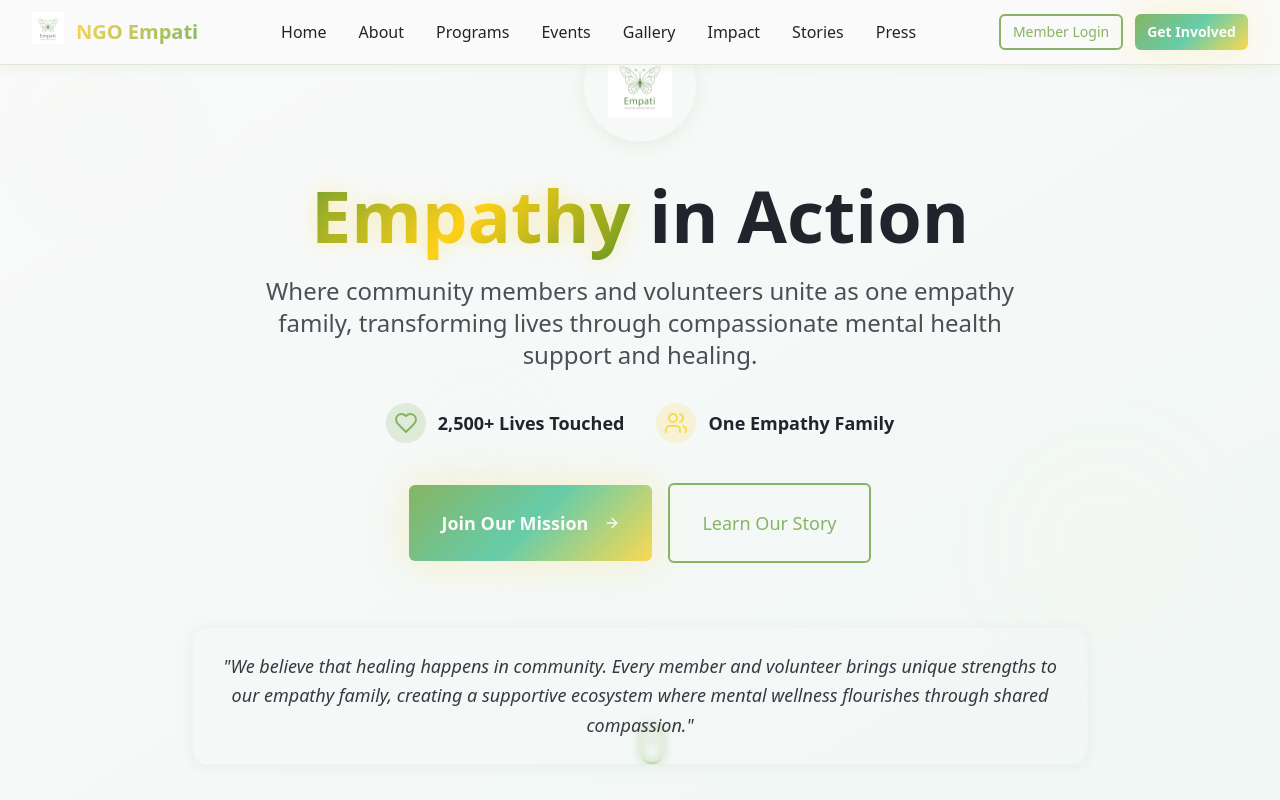
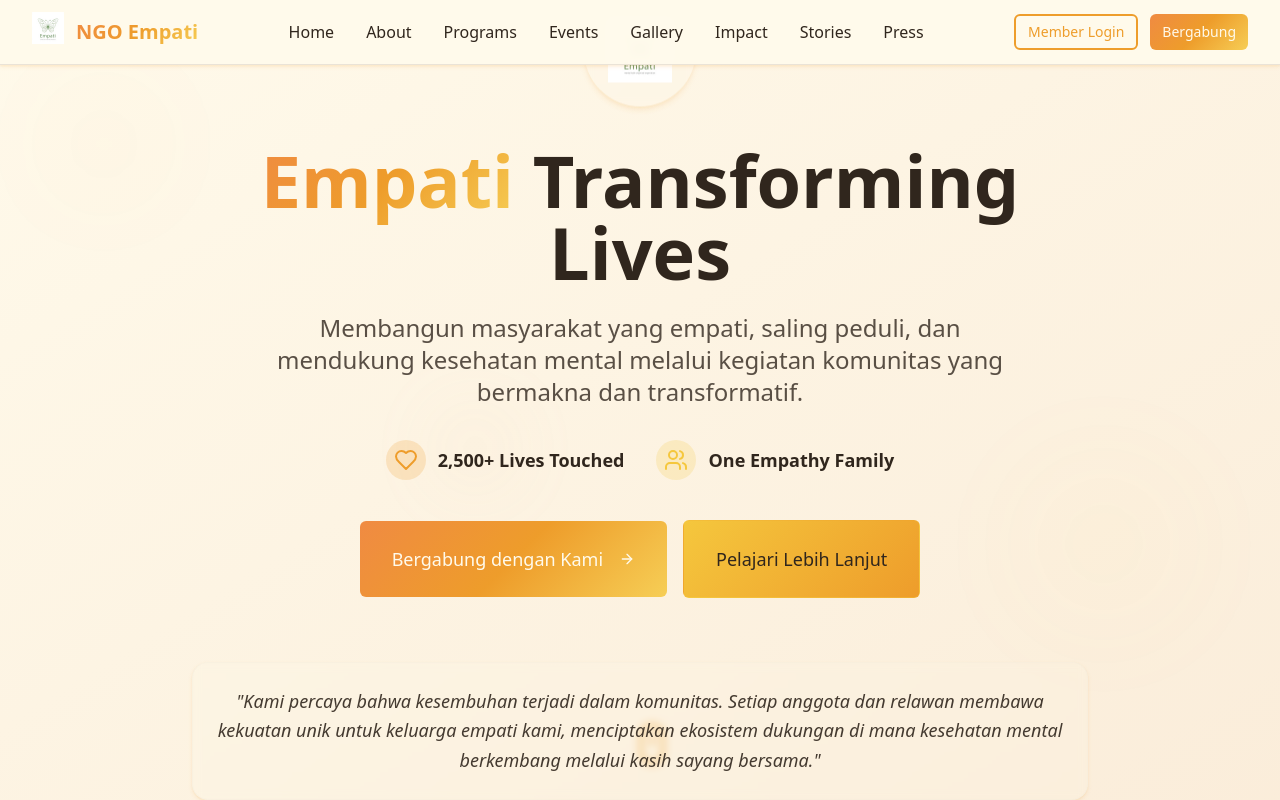
Before and after one commit to Syazwani-s246/empati-rewamp-v1, a React (Vite) app: page / in a window 1280 px wide. Shown: the top 800 px of the page. Built offline with nearby package versions, Linux system fonts and the light colour scheme.

Commit message:
Revamp site to match theme
Update the website to align with the current theme and logo, ensuring a cohesive and visually appealing design.

```diff
--- a/src/components/Header.tsx
+++ b/src/components/Header.tsx
@@ -28,7 +28,7 @@ const Header = () => {
               alt="NGO Empati"
               className="h-8 w-8 animate-gentle-bounce"
             />
-            <span className="text-xl font-bold text-gradient">NGO Empati</span>
+            <span className="text-xl font-bold text-butterfly-gradient">NGO Empati</span>
           </div>
 
           {/* Desktop Navigation */}
@@ -49,8 +49,8 @@ const Header = () => {
             <Button variant="outline" size="sm">
               Member Login
             </Button>
-            <Button variant="hero" size="sm">
-              Get Involved
+            <Button variant="butterfly" size="sm">
+              Bergabung
             </Button>
           </div>
 
@@ -80,8 +80,8 @@ const Header = () => {
               <Button variant="outline" size="sm">
                 Member Login
               </Button>
-              <Button variant="hero" size="sm">
-                Get Involved
+              <Button variant="butterfly" size="sm">
+                Bergabung
               </Button>
             </div>
           </div>
--- a/src/components/HeroSection.tsx
+++ b/src/components/HeroSection.tsx
@@ -29,14 +29,14 @@ const HeroSection = () => {
 
           {/* Main headline */}
           <h1 className="text-4xl md:text-6xl lg:text-7xl font-bold mb-6 animate-fade-in">
-            <span className="text-hero-gradient">Empathy</span>{" "}
-            <span className="text-foreground">in Action</span>
+            <span className="text-butterfly-gradient">Empati</span>{" "}
+            <span className="text-foreground">Transforming Lives</span>
           </h1>
 
           {/* Subheadline */}
           <p className="text-xl md:text-2xl text-foreground/80 mb-8 max-w-3xl mx-auto leading-relaxed animate-slide-up">
-            Where community members and volunteers unite as one empathy family,
-            transforming lives through compassionate mental health support and healing.
+            Membangun masyarakat yang empati, saling peduli, dan mendukung kesehatan mental
+            melalui kegiatan komunitas yang bermakna dan transformatif.
           </p>
 
           {/* Stats */}
@@ -58,28 +58,28 @@ const HeroSection = () => {
           {/* CTA Buttons */}
           <div className="flex flex-col sm:flex-row gap-4 justify-center items-center animate-slide-up">
             <Button
-              variant="hero"
+              variant="butterfly"
               size="lg"
               className="text-lg px-8 py-6 h-auto"
             >
-              Join Our Mission
+              Bergabung dengan Kami
               <ArrowRight className="ml-2 h-5 w-5" />
             </Button>
             <Button
-              variant="outline"
+              variant="warm"
               size="lg"
-              className="text-lg px-8 py-6 h-auto bg-background/20 backdrop-blur-sm hover:bg-background/30"
+              className="text-lg px-8 py-6 h-auto"
             >
-              Learn Our Story
+              Pelajari Lebih Lanjut
             </Button>
           </div>
 
           {/* Mission statement */}
           <div className="mt-16 p-6 bg-background/10 backdrop-blur-sm rounded-2xl border border-border/20 shadow-card animate-fade-in">
             <p className="text-lg italic text-foreground/90 leading-relaxed">
-              "We believe that healing happens in community. Every member and volunteer
-              brings unique strengths to our empathy family, creating a supportive
-              ecosystem where mental wellness flourishes through shared compassion."
+              "Kami percaya bahwa kesembuhan terjadi dalam komunitas. Setiap anggota dan relawan
+              membawa kekuatan unik untuk keluarga empati kami, menciptakan ekosistem dukungan
+              di mana kesehatan mental berkembang melalui kasih sayang bersama."
             </p>
           </div>
         </div>
--- a/src/components/ui/button.tsx
+++ b/src/components/ui/button.tsx
@@ -20,7 +20,8 @@ const buttonVariants = cva(
         link: "text-primary underline-offset-4 hover:underline transition-gentle",
         hero: "hero-gradient text-primary-foreground font-semibold shadow-glow hover:shadow-healing hover:-translate-y-1 transition-gentle border-0",
         warm: "warm-gradient text-secondary-foreground border border-secondary/20 hover:shadow-warm transition-gentle",
-        community: "community-gradient text-primary-foreground hover:opacity-90 transition-gentle shadow-warm hover:shadow-glow"
+        community: "community-gradient text-primary-foreground hover:opacity-90 transition-gentle shadow-warm hover:shadow-glow",
+        butterfly: "butterfly-gradient text-primary-foreground font-medium shadow-soft hover:shadow-warm hover:-translate-y-0.5 transition-gentle border-0"
       },
       size: {
         default: "h-10 px-4 py-2",
--- a/src/index.css
+++ b/src/index.css
@@ -8,52 +8,53 @@ All colors MUST be HSL.
 
 @layer base {
   :root {
-    /* NGO Empati Design System - Modern Gen Z Healing Colors */
-    --background: 0 0% 98%; /* Bright white base */
-    --foreground: 220 15% 15%; /* Rich dark text */
+    /* NGO Empati Design System - Warm Empathy Colors */
+    --background: 45 100% 96%; /* Cream/warm white */
+    --foreground: 30 25% 15%; /* Warm dark brown */
 
-    --card: 0 0% 100%;
-    --card-foreground: 220 15% 15%;
+    --card: 45 80% 98%;
+    --card-foreground: 30 25% 15%;
 
-    --popover: 0 0% 100%;
-    --popover-foreground: 220 15% 15%;
+    --popover: 45 80% 98%;
+    --popover-foreground: 30 25% 15%;
 
-    /* Primary: Vibrant Sage Green for energy and growth */
-    --primary: 95 35% 55%; /* More saturated sage green */
-    --primary-foreground: 0 0% 98%;
-    --primary-hover: 95 40% 50%;
+    /* Primary: Rich Orange for warmth and connection */
+    --primary: 35 85% 55%;
+    --primary-foreground: 45 100% 96%;
+    --primary-hover: 35 90% 48%;
 
-    /* Secondary: Bright Sunny Yellow for optimism and warmth */
-    --secondary: 48 95% 65%; /* Vibrant sunny yellow */
-    --secondary-foreground: 220 15% 15%;
-    --secondary-hover: 48 100% 60%;
+    /* Secondary: Golden Yellow for hope and positivity */
+    --secondary: 45 90% 60%;
+    --secondary-foreground: 30 25% 15%;
+    --secondary-hover: 45 95% 55%;
 
-    /* Muted tones with subtle color */
-    --muted: 95 20% 92%;
-    --muted-foreground: 220 10% 45%;
+    /* Muted tones with warmth */
+    --muted: 40 60% 92%;
+    --muted-foreground: 30 15% 45%;
 
-    /* Accent: Fresh mint for modern touch */
-    --accent: 160 50% 85%;
-    --accent-foreground: 220 15% 15%;
+    /* Accent: Soft terracotta */
+    --accent: 25 65% 75%;
+    --accent-foreground: 30 25% 15%;
 
     --destructive: 0 84.2% 60.2%;
-    --destructive-foreground: 0 0% 98%;
+    --destructive-foreground: 45 100% 96%;
 
-    --border: 95 25% 88%;
-    --input: 95 25% 90%;
-    --ring: 95 35% 55%;
+    --border: 40 30% 88%;
+    --input: 40 30% 88%;
+    --ring: 35 85% 55%;
 
-    /* Modern vibrant gradients */
-    --gradient-healing: linear-gradient(135deg, hsl(48 95% 65%), hsl(95 35% 55%));
-    --gradient-warm: linear-gradient(135deg, hsl(48 100% 70%), hsl(35 90% 75%));
-    --gradient-community: linear-gradient(120deg, hsl(95 40% 60%), hsl(160 60% 70%), hsl(48 95% 65%));
-    --gradient-hero: linear-gradient(135deg, hsl(95 35% 55%) 0%, hsl(160 50% 60%) 50%, hsl(48 95% 65%) 100%);
+    /* Empathy-inspired gradients */
+    --gradient-healing: linear-gradient(135deg, hsl(35 85% 55%) 0%, hsl(25 85% 60%) 100%);
+    --gradient-warm: linear-gradient(135deg, hsl(45 90% 60%) 0%, hsl(35 85% 55%) 100%);
+    --gradient-community: linear-gradient(120deg, hsl(35 85% 55%) 0%, hsl(45 90% 60%) 50%, hsl(25 85% 60%) 100%);
+    --gradient-hero: linear-gradient(135deg, hsl(35 85% 55%) 0%, hsl(45 90% 60%) 50%, hsl(25 85% 60%) 100%);
+    --gradient-butterfly: linear-gradient(135deg, hsl(25 85% 60%) 0%, hsl(35 85% 55%) 50%, hsl(45 90% 65%) 100%);
 
-    /* Dynamic shadows with color */
-    --shadow-soft: 0 4px 20px hsl(95 35% 55% / 0.15);
-    --shadow-warm: 0 8px 30px hsl(48 95% 65% / 0.2);
-    --shadow-card: 0 2px 12px hsl(95 20% 85% / 0.4);
-    --shadow-glow: 0 0 40px hsl(48 95% 65% / 0.3);
+    /* Warm shadows */
+    --shadow-soft: 0 4px 6px -1px hsl(35 85% 55% / 0.15), 0 2px 4px -1px hsl(35 85% 55% / 0.08);
+    --shadow-warm: 0 10px 15px -3px hsl(25 85% 60% / 0.15), 0 4px 6px -2px hsl(25 85% 60% / 0.08);
+    --shadow-card: 0 2px 4px 0 hsl(35 85% 55% / 0.12), 0 1px 2px 0 hsl(35 85% 55% / 0.08);
+    --shadow-glow: 0 0 0 1px hsl(35 85% 55% / 0.08), 0 0 20px hsl(35 85% 55% / 0.12);
 
     /* Smooth modern transitions */
     --transition-gentle: all 0.3s cubic-bezier(0.25, 0.46, 0.45, 0.94);
@@ -79,47 +80,48 @@ All colors MUST be HSL.
   }
 
   .dark {
-    /* Dark mode with modern, vibrant tones */
-    --background: 220 20% 8%;
-    --foreground: 0 0% 98%;
+    /* Dark mode with warm empathy tones */
+    --background: 30 25% 8%;
+    --foreground: 45 80% 95%;
 
-    --card: 220 20% 12%;
-    --card-foreground: 0 0% 98%;
+    --card: 30 25% 10%;
+    --card-foreground: 45 80% 95%;
 
-    --popover: 220 20% 12%;
-    --popover-foreground: 0 0% 98%;
+    --popover: 30 25% 10%;
+    --popover-foreground: 45 80% 95%;
 
-    --primary: 95 50% 65%;
-    --primary-foreground: 220 20% 8%;
-    --primary-hover: 95 55% 70%;
+    --primary: 35 85% 65%;
+    --primary-foreground: 30 25% 8%;
+    --primary-hover: 35 90% 58%;
 
-    --secondary: 48 90% 70%;
-    --secondary-foreground: 220 20% 8%;
-    --secondary-hover: 48 95% 75%;
+    --secondary: 45 80% 70%;
+    --secondary-foreground: 30 25% 8%;
+    --secondary-hover: 45 85% 65%;
 
-    --muted: 220 20% 18%;
-    --muted-foreground: 95 10% 70%;
+    --muted: 30 20% 15%;
+    --muted-foreground: 40 15% 65%;
 
-    --accent: 160 40% 25%;
-    --accent-foreground: 0 0% 98%;
+    --accent: 25 50% 35%;
+    --accent-foreground: 45 80% 95%;
 
     --destructive: 0 75% 60%;
-    --destructive-foreground: 0 0% 98%;
+    --destructive-foreground: 45 80% 95%;
 
-    --border: 220 20% 22%;
-    --input: 220 20% 22%;
-    --ring: 95 50% 65%;
+    --border: 30 20% 18%;
+    --input: 30 20% 18%;
+    --ring: 35 85% 65%;
 
-    /* Dark mode vibrant gradients */
-    --gradient-healing: linear-gradient(135deg, hsl(48 90% 70%), hsl(95 50% 65%));
-    --gradient-warm: linear-gradient(135deg, hsl(48 85% 65%), hsl(35 80% 60%));
-    --gradient-community: linear-gradient(120deg, hsl(95 50% 65%), hsl(160 60% 60%), hsl(48 90% 70%));
-    --gradient-hero: linear-gradient(135deg, hsl(95 50% 65%) 0%, hsl(160 50% 55%) 50%, hsl(48 90% 70%) 100%);
+    /* Dark mode empathy gradients */
+    --gradient-healing: linear-gradient(135deg, hsl(35 85% 65%) 0%, hsl(25 85% 70%) 100%);
+    --gradient-warm: linear-gradient(135deg, hsl(45 80% 70%) 0%, hsl(35 85% 65%) 100%);
+    --gradient-community: linear-gradient(120deg, hsl(35 85% 65%) 0%, hsl(45 80% 70%) 50%, hsl(25 85% 70%) 100%);
+    --gradient-hero: linear-gradient(135deg, hsl(35 85% 65%) 0%, hsl(45 80% 70%) 50%, hsl(25 85% 70%) 100%);
+    --gradient-butterfly: linear-gradient(135deg, hsl(25 85% 70%) 0%, hsl(35 85% 65%) 50%, hsl(45 85% 75%) 100%);
 
-    --shadow-soft: 0 4px 20px hsl(0 0% 0% / 0.4);
-    --shadow-warm: 0 8px 30px hsl(95 50% 65% / 0.3);
-    --shadow-card: 0 2px 12px hsl(0 0% 0% / 0.5);
-    --shadow-glow: 0 0 40px hsl(48 90% 70% / 0.2);
+    --shadow-soft: 0 4px 6px -1px hsl(0 0% 0% / 0.25), 0 2px 4px -1px hsl(0 0% 0% / 0.15);
+    --shadow-warm: 0 10px 15px -3px hsl(35 85% 65% / 0.25), 0 4px 6px -2px hsl(35 85% 65% / 0.15);
+    --shadow-card: 0 2px 4px 0 hsl(0 0% 0% / 0.2), 0 1px 2px 0 hsl(0 0% 0% / 0.12);
+    --shadow-glow: 0 0 0 1px hsl(35 85% 65% / 0.12), 0 0 20px hsl(35 85% 65% / 0.2);
   }
 }
 
@@ -156,6 +158,10 @@ All colors MUST be HSL.
     background: var(--gradient-hero);
   }
 
+  .butterfly-gradient {
+    background: var(--gradient-butterfly);
+  }
+
   .shadow-healing {
     box-shadow: var(--shadow-soft);
   }
@@ -189,11 +195,17 @@ All colors MUST be HSL.
   }
 
   .text-hero-gradient {
-    background: linear-gradient(135deg, hsl(95 50% 40%) 0%, hsl(48 100% 55%) 50%, hsl(95 60% 35%) 100%);
+    background: var(--gradient-hero);
     -webkit-background-clip: text;
     -webkit-text-fill-color: transparent;
     background-clip: text;
-    text-shadow: 0 0 20px hsl(48 100% 55% / 0.3);
+  }
+
+  .text-butterfly-gradient {
+    background: var(--gradient-butterfly);
+    -webkit-background-clip: text;
+    -webkit-text-fill-color: transparent;
+    background-clip: text;
   }
 
   .hover-lift {
```
